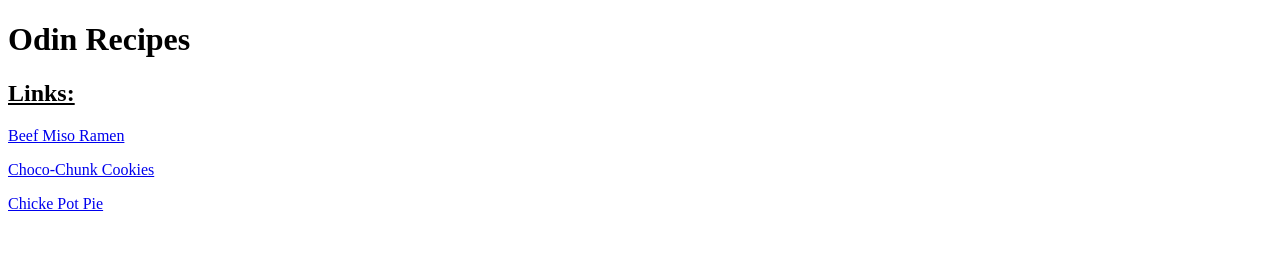
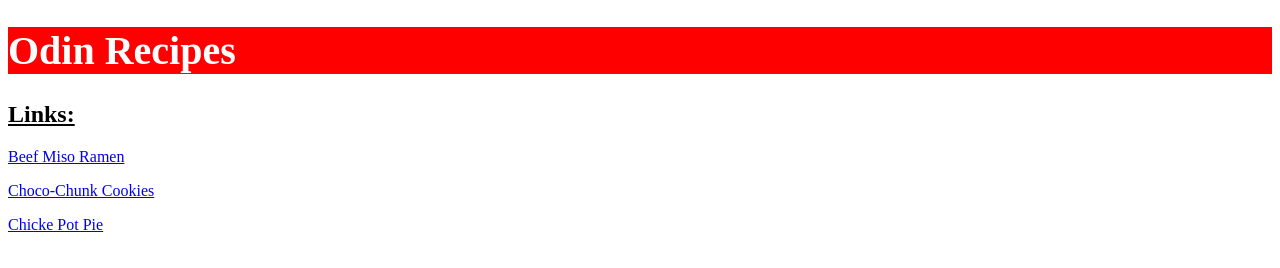
Before and after one commit to Bentzac/odin-recipes, a plain HTML site: page index.html in a window 1280 px wide. Drawn offline with Linux system fonts and the light colour scheme.

Commit message:
added css stylesheet and basic functions

```diff
--- a/index.html
+++ b/index.html
@@ -1,6 +1,7 @@
 <!DOCTYPE html>
 <html lang="en">
 <head>
+    <link rel="stylesheet" href="styles.css">
     <meta charset="UTF-8">
     <meta http-equiv="X-UA-Compatible" content="IE=edge">
     <meta name="viewport" content="width=device-width, initial-scale=1.0">
--- /dev/null
+++ b/styles.css
@@ -0,0 +1,8 @@
+/*styles.css*/
+
+h1 {
+    color: white;
+    background-color: red;
+    font-family: 'Times New Roman', Times, serif;
+    font-size: 40px;
+}
```
